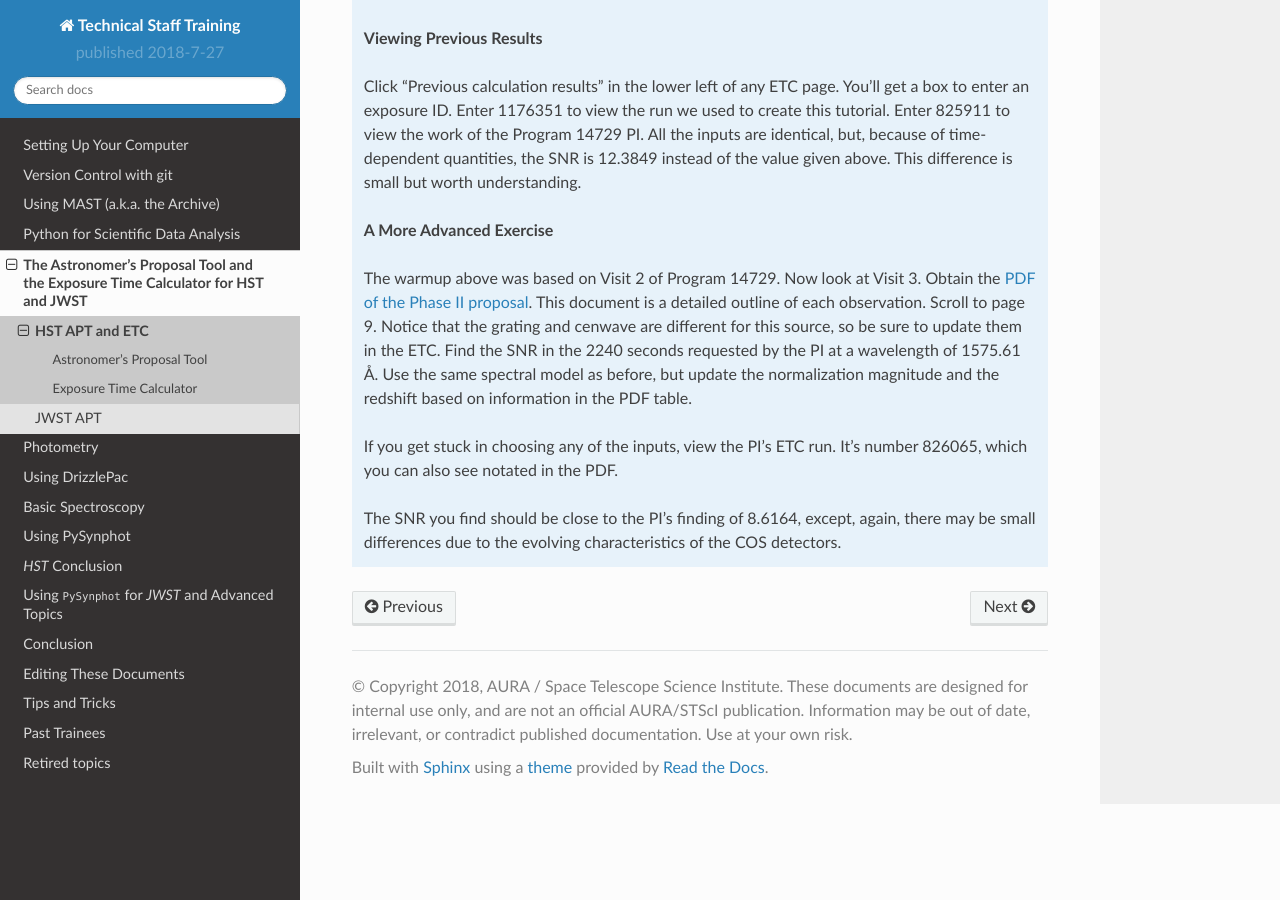
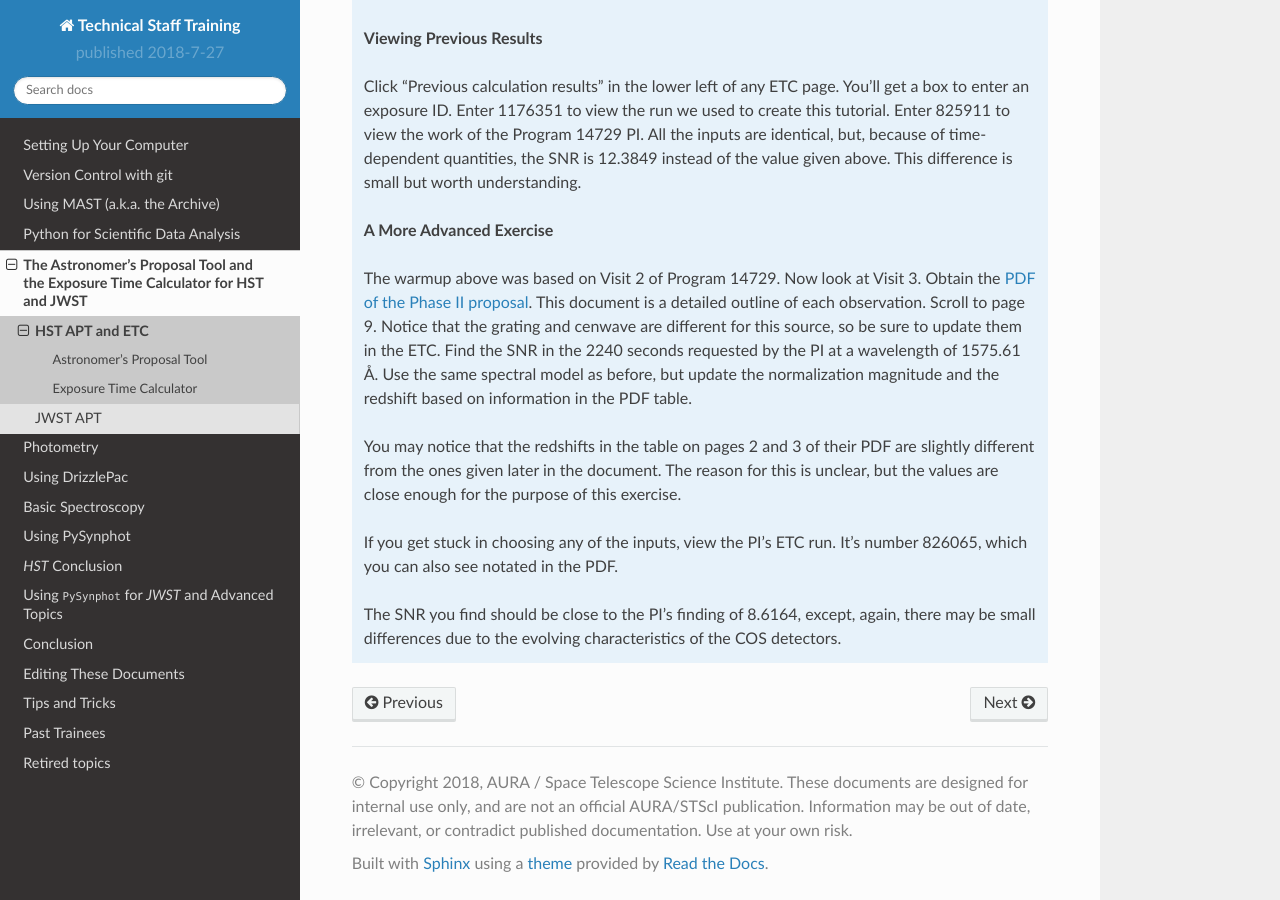
Before and after one commit to staceybright/training-library, a Sphinx documentation site: the page built from source/apt_etc/hst_apt_etc.txt, in a window 1280 px wide and 900 px high, scrolled down 3250 px. Built offline with Sphinx 7.4.7 and the Read the Docs theme 2.0.0, drawn with Linux system fonts in a browser that asks for light colours.

Commit message:
update to ETC exercise re redshifts in the PI's Phase II

```diff
--- a/source/apt_etc/hst_apt_etc.txt
+++ b/source/apt_etc/hst_apt_etc.txt
@@ -185,6 +185,11 @@ long-term health of the instrument, such as brightness limits.
     the same spectral model as before, but update the normalization
     magnitude and the redshift based on information in the PDF table.
 
+    You may notice that the redshifts in the table on pages 2 and 3 of
+    their PDF are slightly different from the ones given later in the
+    document. The reason for this is unclear, but the values are close
+    enough for the purpose of this exercise.
+
     If you get stuck in choosing any of the inputs, view the PI's ETC
     run. It's number 826065, which you can also see notated in the
     PDF.
```
